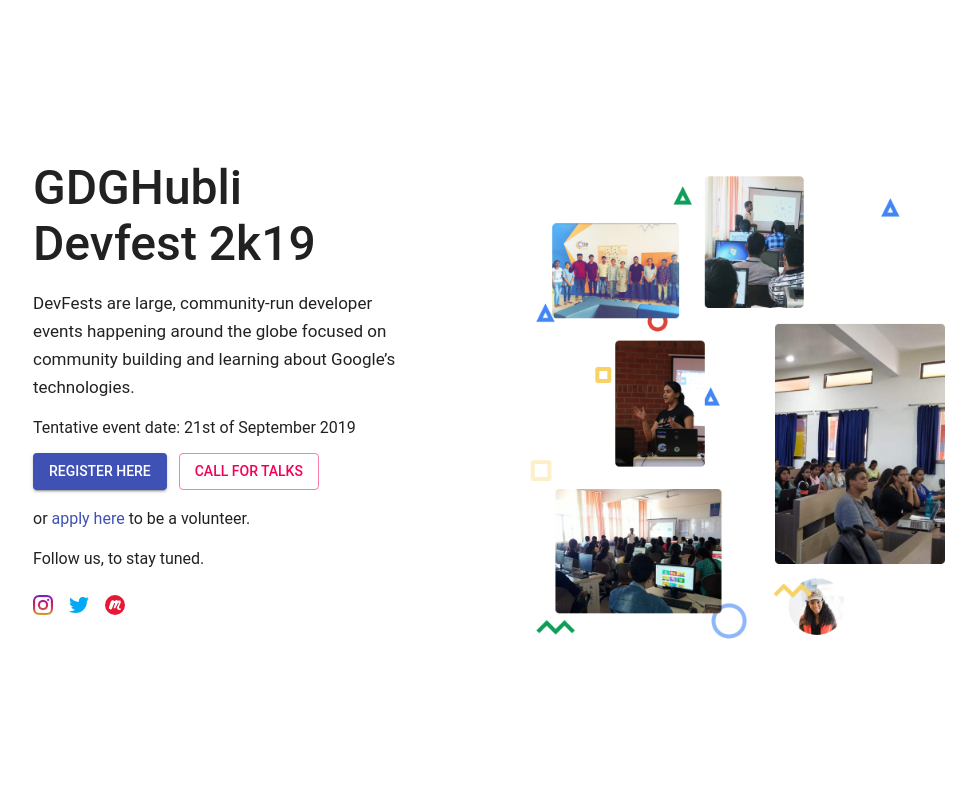
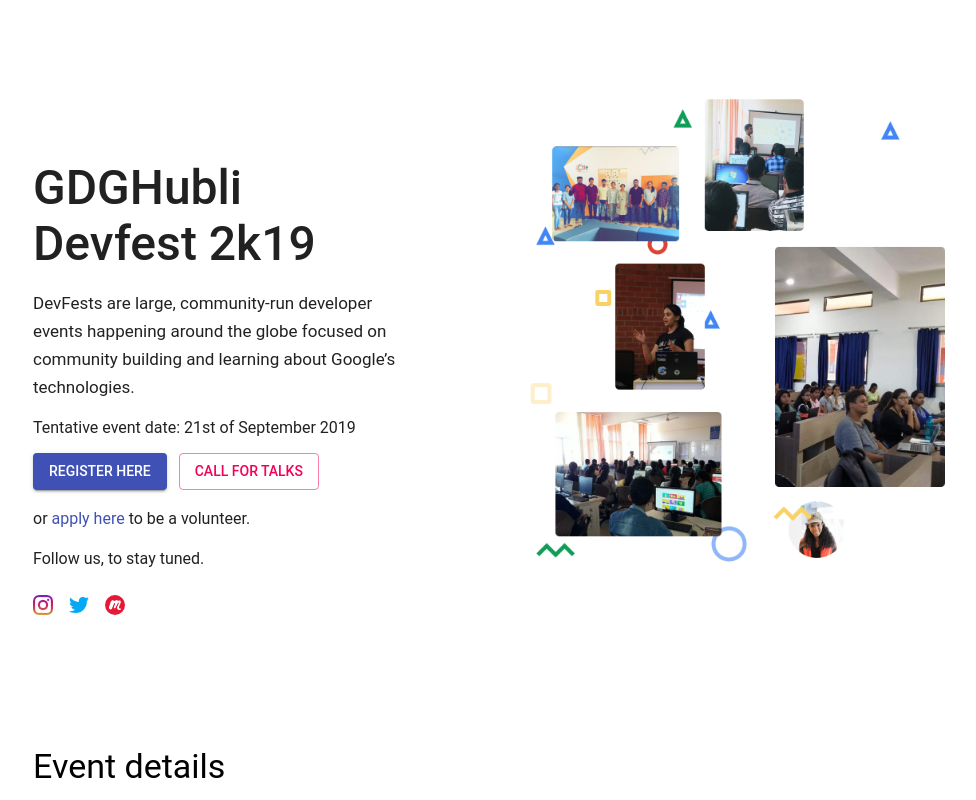
Before and after one commit to GDGHubli/devfest2k19, a React app in the folder website/: page / in a window 1280 px wide. Shown: the top 800 px of the page, without its empty margins (151-1127 px from the left). Built offline with nearby package versions, Linux system fonts and the light colour scheme; a web font is replaced by a local one.

Commit message:
Update styles

```diff
--- a/website/App.js
+++ b/website/App.js
@@ -46,7 +46,7 @@
   heroLeft: {
     position: 'relative',
     paddingTop: '20vh',
-    minHeight: '100vh'
+    minHeight: '600px'
   },
   heroLeftContent: {
     // padding: '20px',
```
